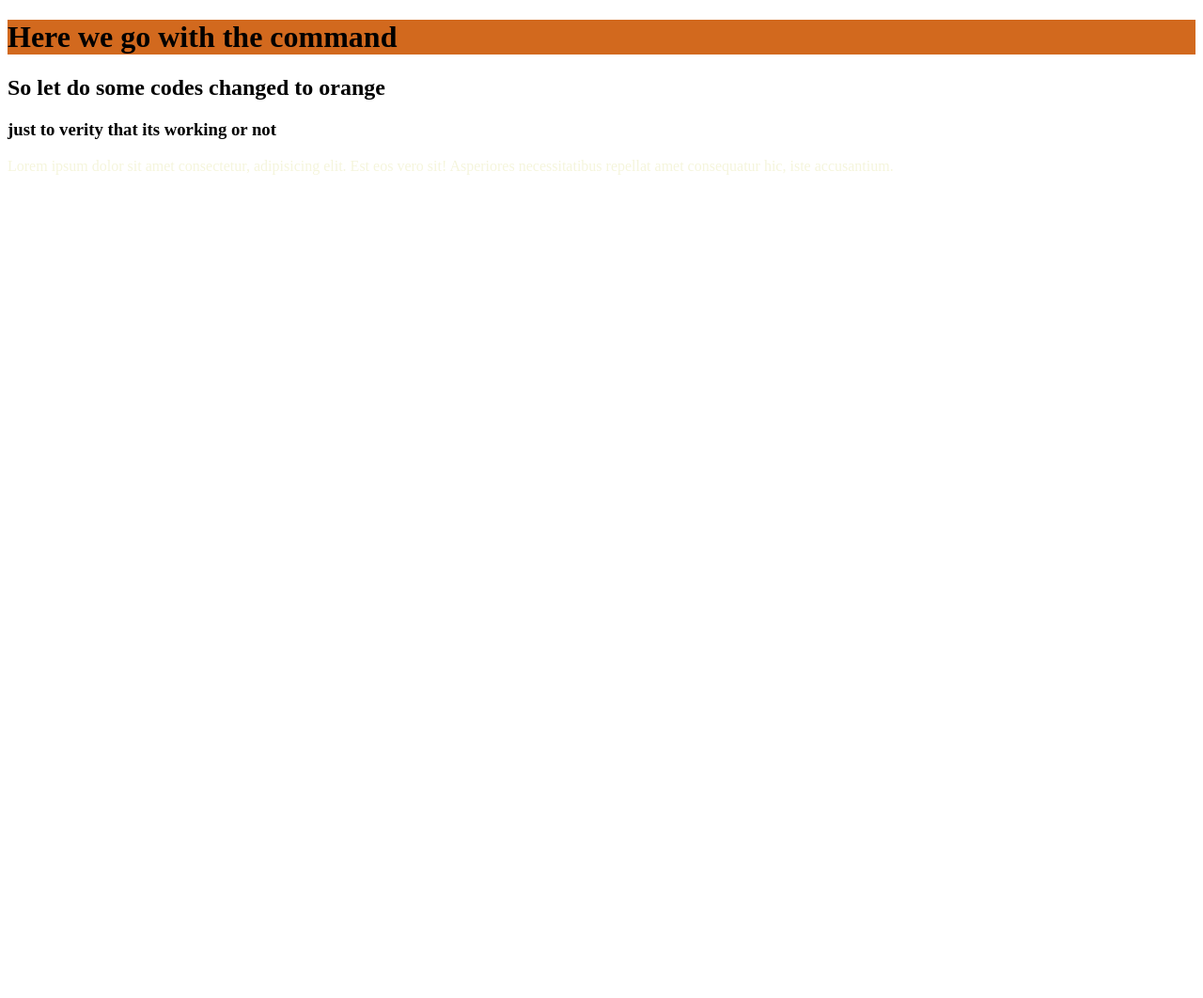
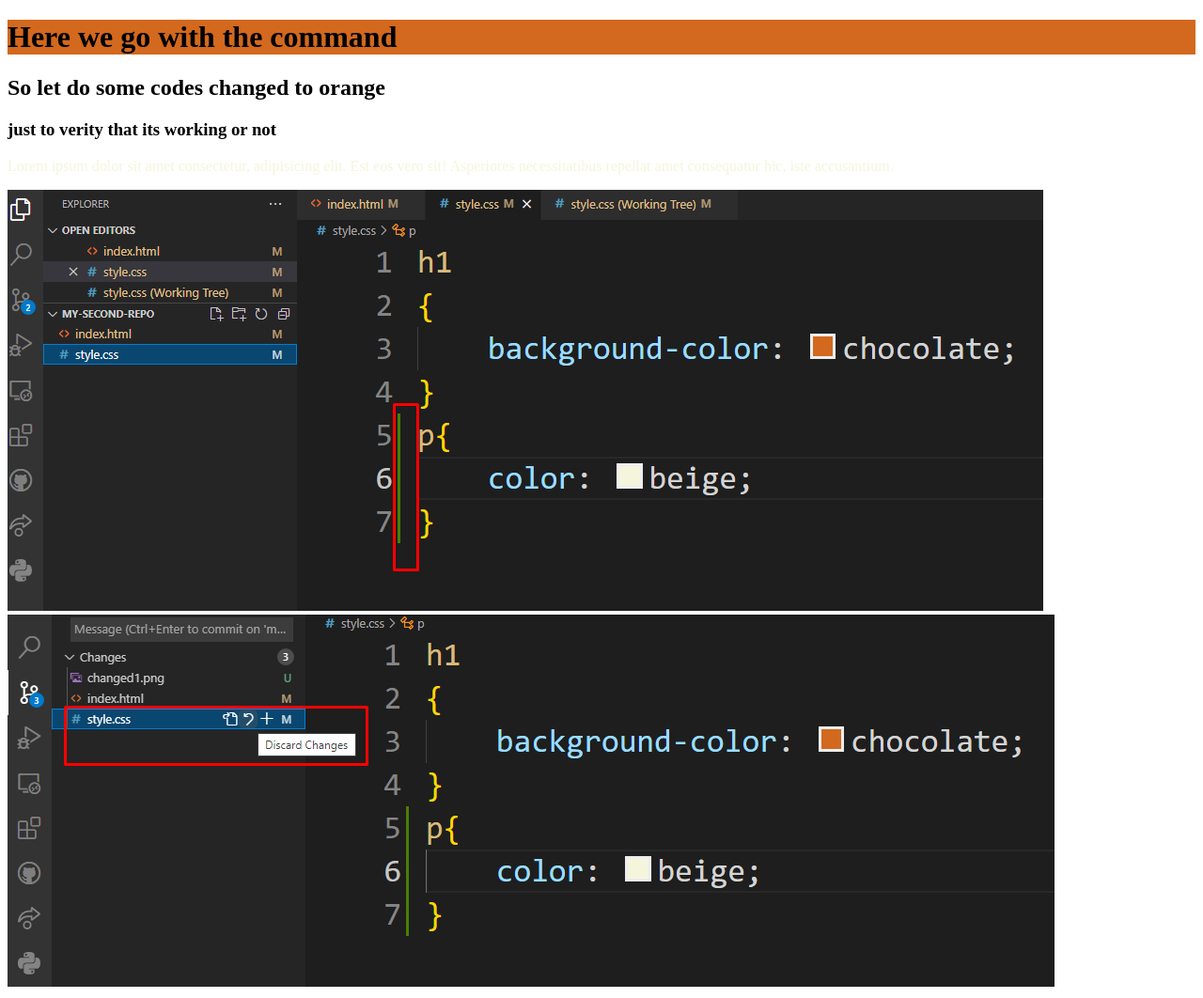
Before and after one commit to Samsul-abir/my-second-repo, a plain HTML site: page index.html in a window 1280 px wide. Shown: the whole page at 94% size. Before the commit the page ends 800 px from the top, so only its background shows below. Drawn offline with Linux system fonts and the light colour scheme.

Commit message:
images added

```diff
--- a/index.html
+++ b/index.html
@@ -12,5 +12,7 @@
     <h2>So let do some codes changed to orange</h2>
     <h3>just to verity that its working or not</h3>
     <p>Lorem ipsum dolor sit amet consectetur, adipisicing elit. Est eos vero sit! Asperiores necessitatibus repellat amet consequatur hic, iste accusantium.</p>
+    <img src="images/changed1.png" alt="">
+    <img src="images/discard a change.png" alt="">
 </body>
 </html>
```
Also changed, not shown: images/changed1.png (renamed from changed1.png), images/discard a change.png (renamed from discard a change.png), images/shows-the-total-change.png (renamed from shows-the-total-change.png).
